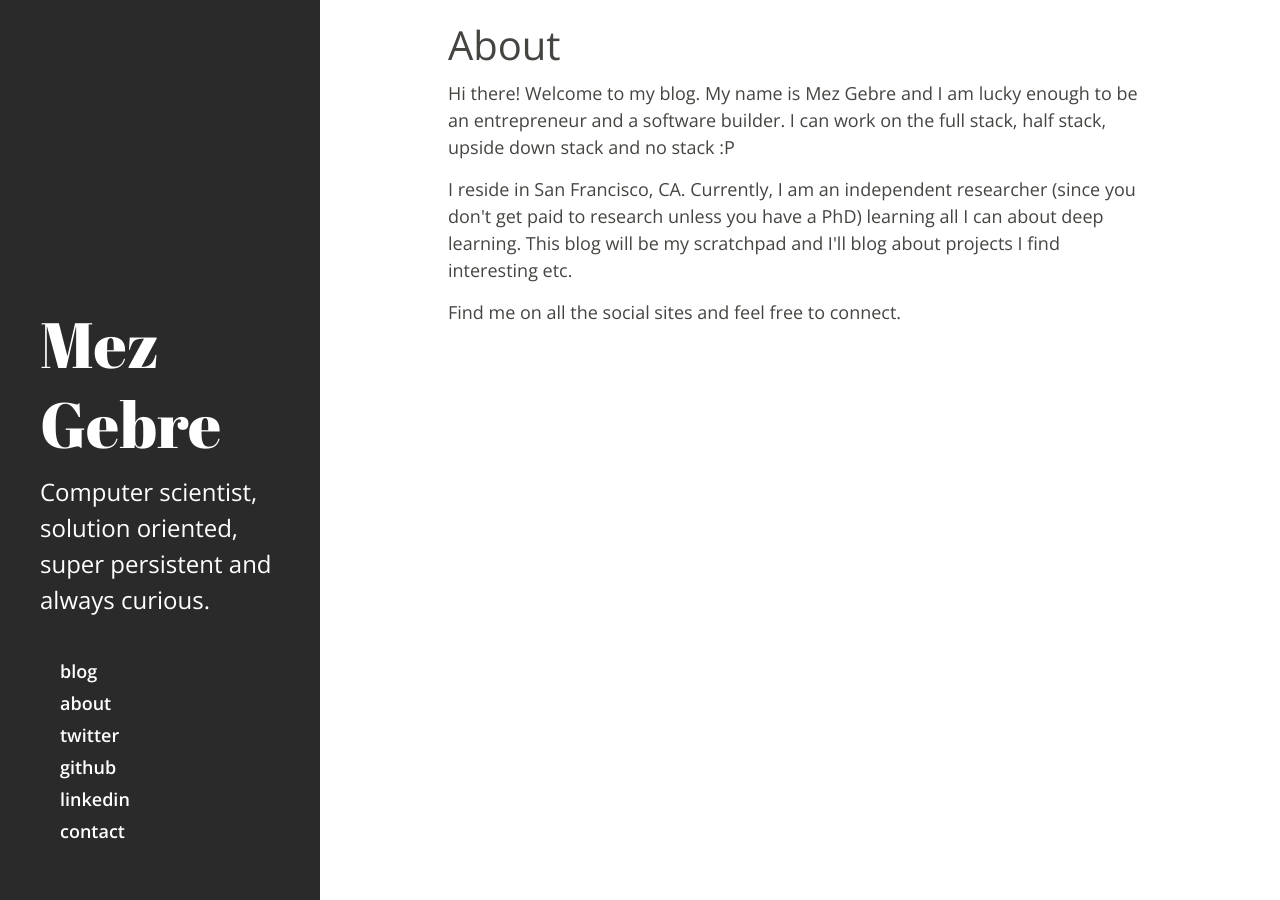
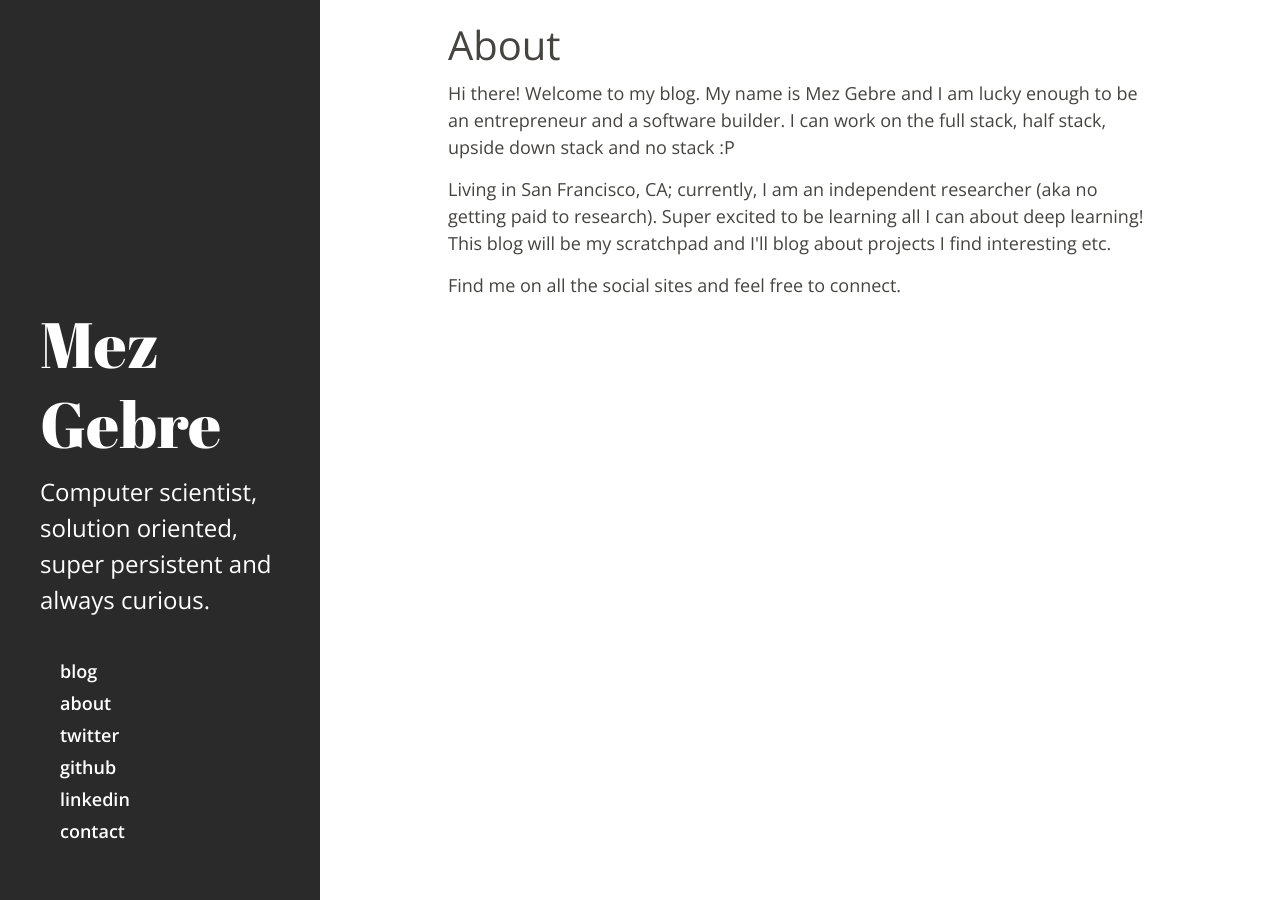
Before and after one commit to mez/mez.github.com, a Jekyll site: the page built from about.html, in a window 1280 px wide. Built offline with Jekyll 4.4.1, drawn with Linux system fonts in a browser that asks for light colours.

Commit message:
updated my about page

```diff
--- a/about.html
+++ b/about.html
@@ -7,7 +7,7 @@ title: About
 
   <h1 class="page-title">About</h1>
   <p>Hi there! Welcome to my blog. My name is Mez Gebre and I am lucky enough to be an entrepreneur and a software builder. I can work on the full stack, half stack, upside down stack and no stack :P</p>
-  <p>I reside in San Francisco, CA. Currently, I am an independent researcher (since you don't get paid to research unless you have a PhD) learning all I can about deep learning.
+  <p>Living in San Francisco, CA; currently, I am an independent researcher (aka no getting paid to research). Super excited to be learning all I can about deep learning!
   This blog will be my scratchpad and I'll blog about projects I find interesting etc.</p>
   <p>Find me on all the social sites and feel free to connect.</p>
  </div>
```
